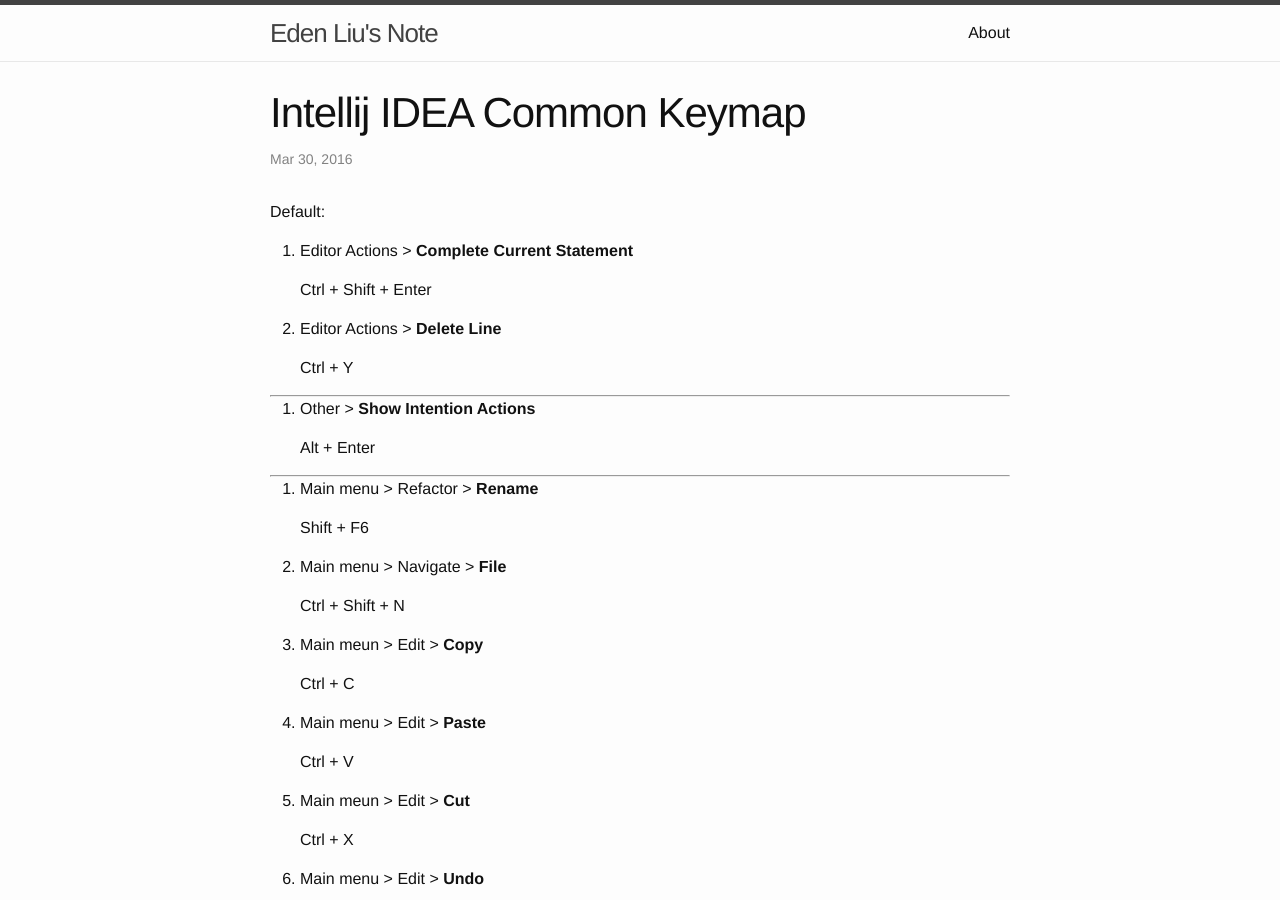
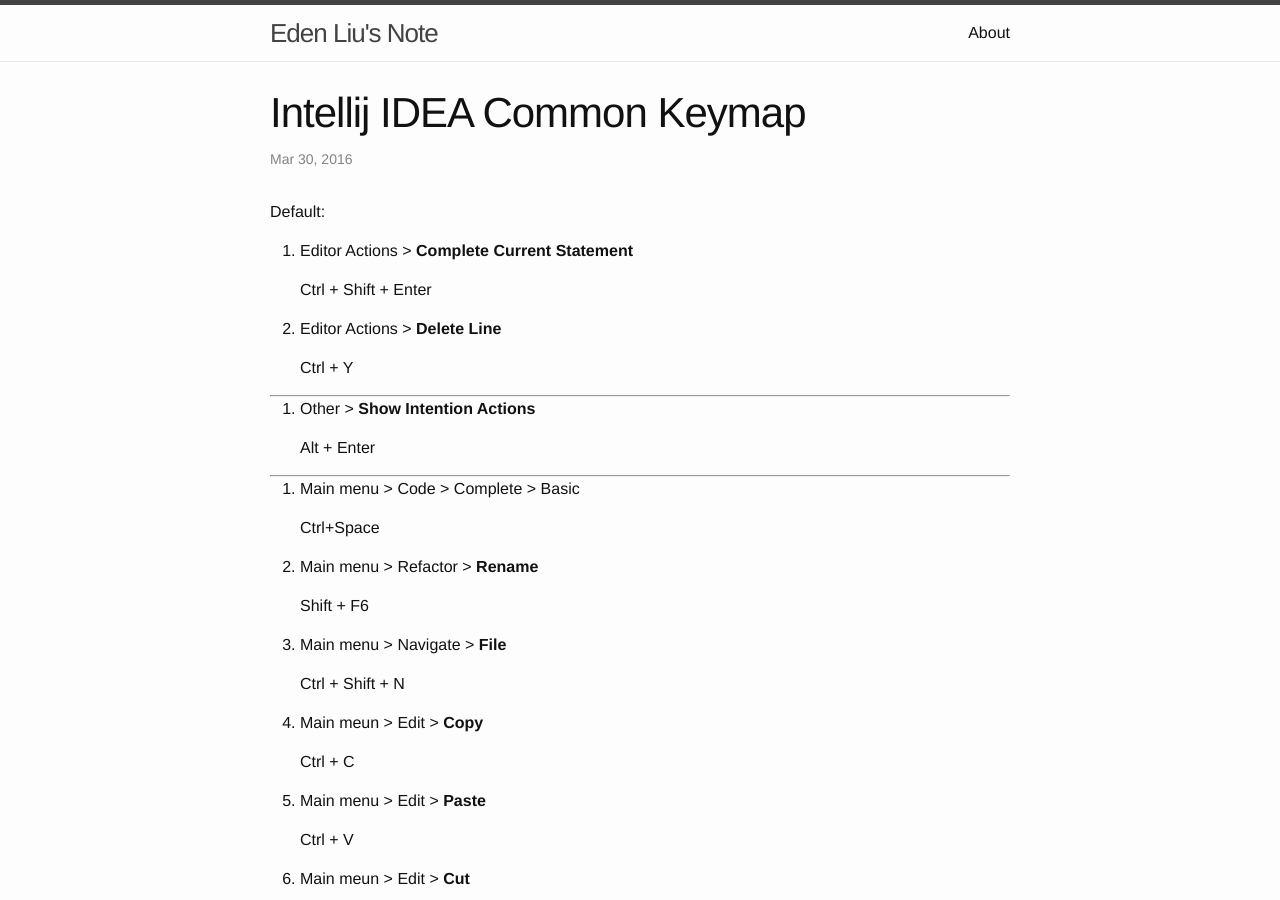
Before and after one commit to eden90267/eden90267.github.io, a Jekyll site: the page built from _posts/2016-03-30-intellij-idea-common-keymap.md, in a window 1280 px wide and 900 px high. Built offline with Jekyll 4.4.1, drawn with Linux system fonts in a browser that asks for light colours.

Commit message:
add content with intellij-idea-common-keymap page

```diff
--- a/_posts/2016-03-30-intellij-idea-common-keymap.md
+++ b/_posts/2016-03-30-intellij-idea-common-keymap.md
@@ -23,58 +23,62 @@ Default:
 
 ---
 
-1. Main menu > Refactor > **Rename**
+1. Main menu > Code > Complete > Basic
+
+	Ctrl+Space
+
+2. Main menu > Refactor > **Rename**
 
 	Shift + F6
 
-2. Main menu > Navigate > **File**
+3. Main menu > Navigate > **File**
 
 	Ctrl + Shift + N
 
-3. Main meun > Edit > **Copy**
+4. Main meun > Edit > **Copy**
 
 	Ctrl + C
 
-4. Main menu > Edit > **Paste**
+5. Main menu > Edit > **Paste**
 
 	Ctrl + V
 
-5. Main meun > Edit > **Cut**
+6. Main meun > Edit > **Cut**
 
 	Ctrl + X
 
-6. Main menu > Edit > **Undo**
+7. Main menu > Edit > **Undo**
 
 	Ctrl + Z
 
-7. Main menu > Edit > **Redo**
+8. Main menu > Edit > **Redo**
 
 	Ctrl + Shift + Z
 
-8. Main menu > Code > **Optimize Imports**
+9. Main menu > Code > **Optimize Imports**
 
 	Ctrl + Alt + O
 
-9. Main menu > **Code Generate**
+10. Main menu > **Code Generate**
 
 	Alt + Insert
 
-10. Main menu > Code > **Reformat Code**
+11. Main menu > Code > **Reformat Code**
 
 	Ctrl + Alt + L
 
-11. Main menu > Edit > Find > **Find**
+12. Main menu > Edit > Find > **Find**
 
 	Ctrl + F
 
-12. Main menu > Edit > Find > **Find in Path**
+13. Main menu > Edit > Find > **Find in Path**
 
 	Ctrl + Shift + F
 
-13. Main menu > Edit > Find > **Replace**
+14. Main menu > Edit > Find > **Replace**
 
 	Ctrl + R
 
-14. Main menu > Edit > Find > **Replace in Path**
+15. Main menu > Edit > Find > **Replace in Path**
 
 	Ctrl + Shift + R
```
